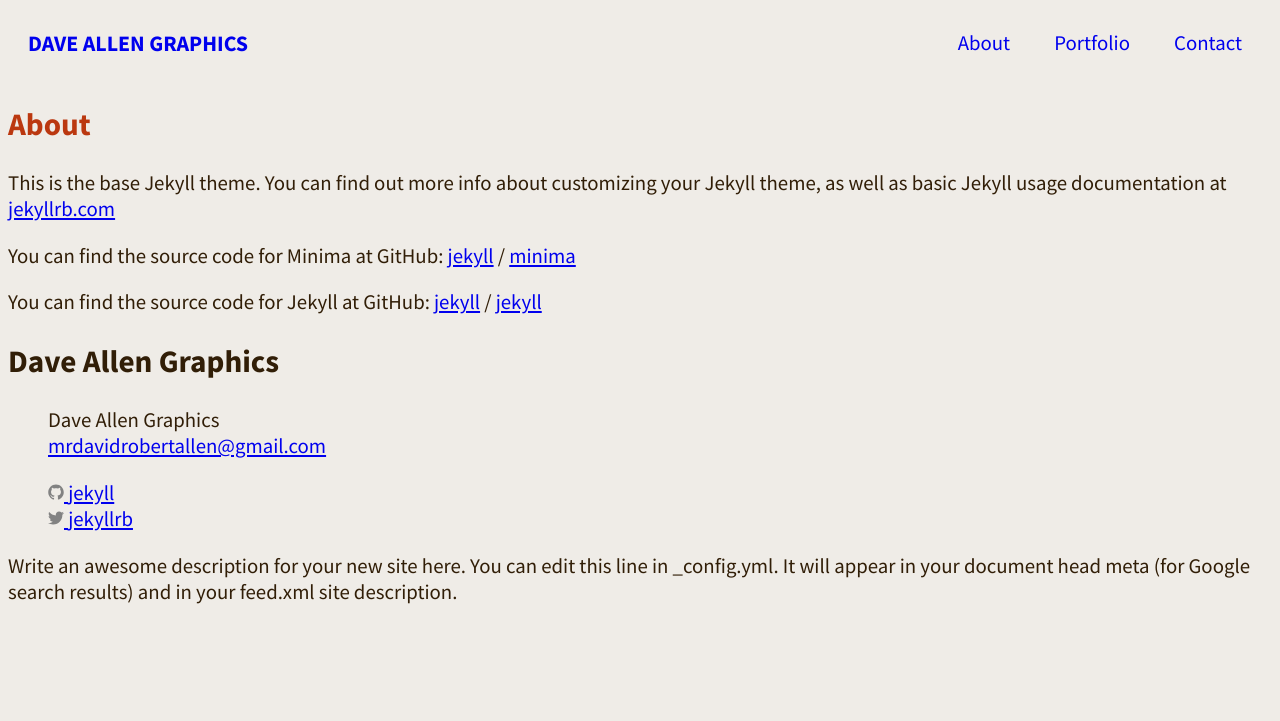
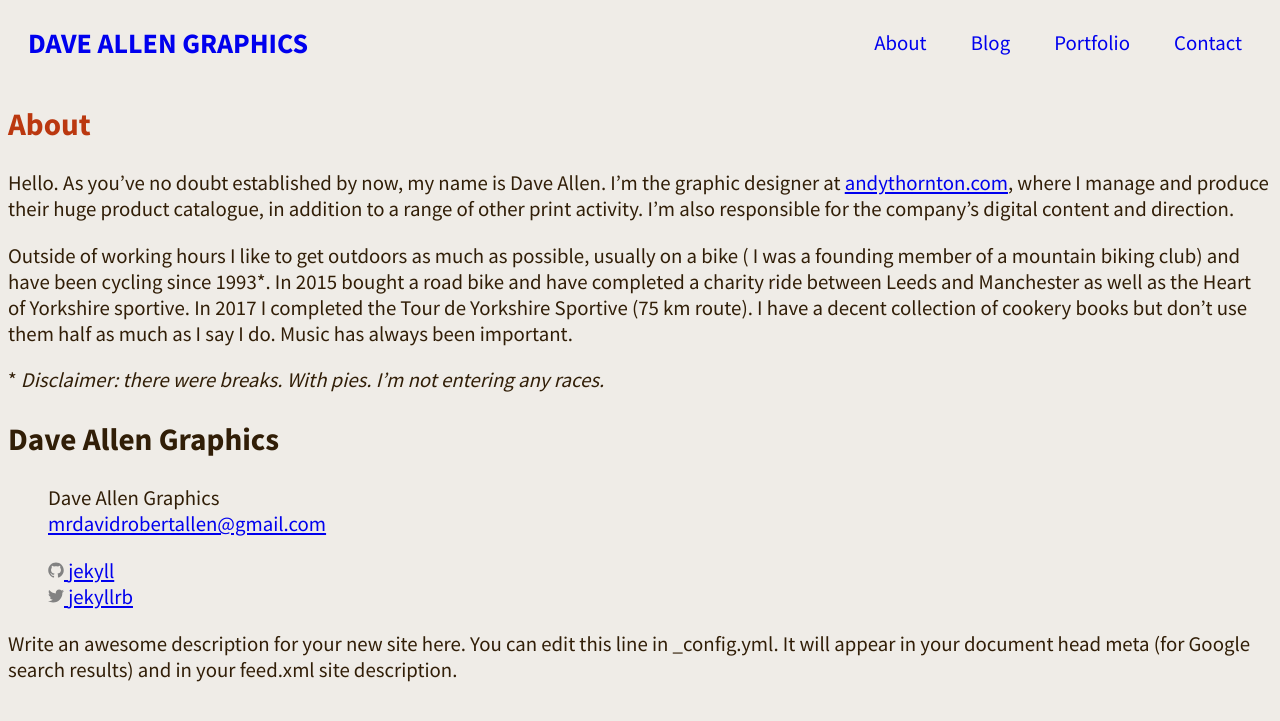
Before and after one commit to vimallen/gridbert, a Jekyll site: the page built from about.md, in a window 1280 px wide. Shown: the top 721 px of the page. Built offline with Jekyll 4.4.1, drawn with Linux system fonts in a browser that asks for light colours.

Commit message:
New front page

```diff
--- a/about.md
+++ b/about.md
@@ -4,15 +4,9 @@ title: About
 permalink: /about/
 ---
 
-This is the base Jekyll theme. You can find out more info about customizing your Jekyll theme, as well as basic Jekyll usage documentation at [jekyllrb.com](https://jekyllrb.com/)
+Hello. As you've no doubt established by now, my name is Dave Allen. I'm the graphic designer at
+[andythornton.com](http://andythornton.com/), where I manage and produce their huge product catalogue, in addition to a range of other print activity. I'm also responsible for the company's digital content and direction.
 
-You can find the source code for Minima at GitHub:
-[jekyll][jekyll-organization] /
-[minima](https://github.com/jekyll/minima)
+Outside of working hours I like to get outdoors as much as possible, usually on a bike ( I was a founding member of a mountain biking club) and have been cycling since 1993\*. In 2015 bought a road bike and have completed a charity ride between Leeds and Manchester as well as the Heart of Yorkshire sportive. In 2017 I completed the Tour de Yorkshire Sportive (75 km route). I have a decent collection of cookery books but don't use them half as much as I say I do. Music has always been important.
 
-You can find the source code for Jekyll at GitHub:
-[jekyll][jekyll-organization] /
-[jekyll](https://github.com/jekyll/jekyll)
-
-
-[jekyll-organization]: https://github.com/jekyll
+\* _Disclaimer: there were breaks. With pies. I'm not entering any races._
--- a/assets/main.scss
+++ b/assets/main.scss
@@ -52,7 +52,7 @@ a.post-link {
   }
   .site-title {
     display: inline-block;
-    font-size: 22px;
+    font-size: 28px;
     margin-top: 10px;
     margin-left: 20px;
   }
```
Also changed, not shown: blog/index.md (added, +6 -0 lines), index.md (+1 -1 lines).
